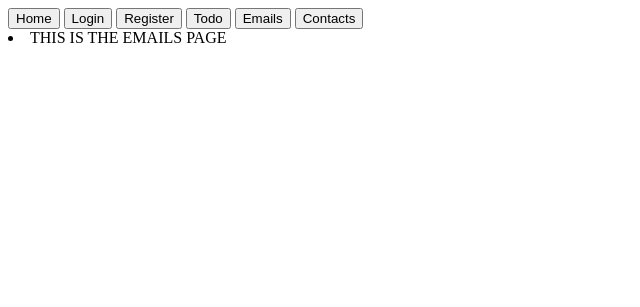
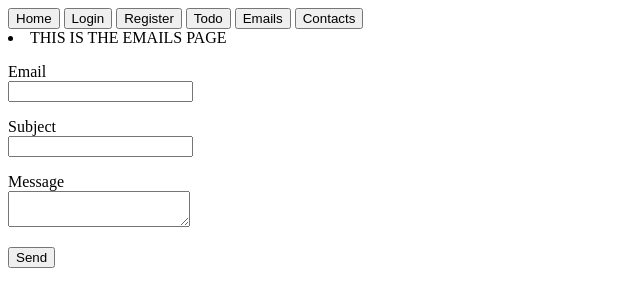
Before and after one commit to tylerjyee/cmpe131team10, a Flask app: page /emails in a window 1280 px wide. Shown: the top 307 px of the page, without its empty margins (0-640 px from the left). Run offline with Flask 3, Linux system fonts and the light colour scheme; the visitor is signed in with stand-in values (Sample User, id 1).

Commit message:
Adjusted emails.html

```diff
--- a/app/templates/emails.html
+++ b/app/templates/emails.html
@@ -6,6 +6,19 @@
     </head>
     <body>
         <li>THIS IS THE EMAILS PAGE</li>
+    {% for message in get_flashed_messages() %}
+    <div class="flash">{{ message }}</div>
+    {% endfor %}
+    <form action="" method="POST" novalidate>
+        {{ form.hidden_tag() }}
+        <p> {{ form.email.label }}<br>
+        {{ form.email }}</p>
+        <p>{{ form.subject.label }}<br>
+        {{ form.subject }}</p>
+        <p>{{ form.message.label }}<br>
+        {{ form.message }}</p>
+        <p>{{ form.submit }}</p>
+    </form>
         {% block menubar%}
         {% endblock %}
     </body>
```
